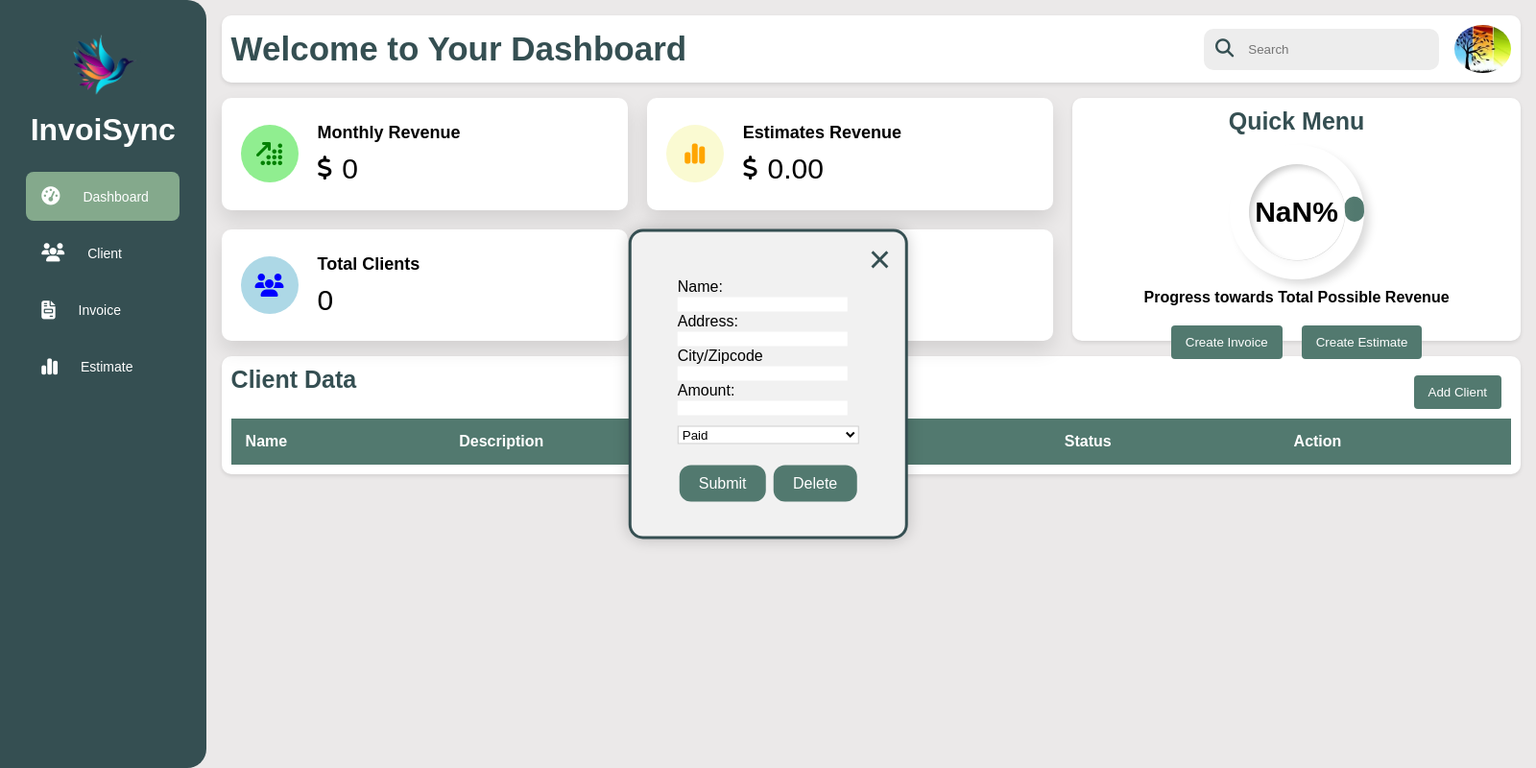
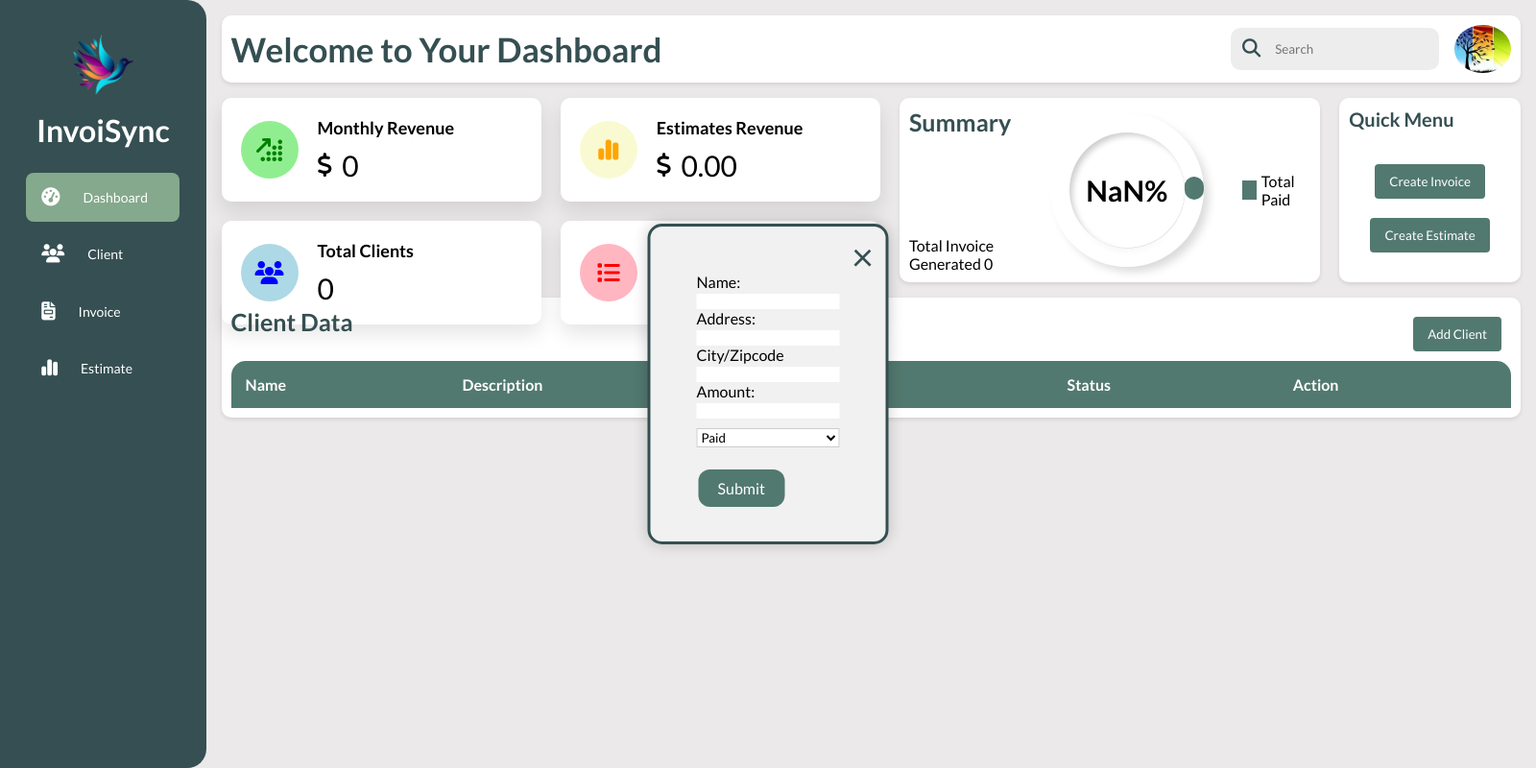
Before and after one commit to B1mendez/Invoice-Management, an Electron app: page index.html in a window 1600 px wide. Both pictures are taken after a click on the button "Add Client". Shown: the whole page at 96% size. Drawn offline with nearby package versions, Linux system fonts and the light colour scheme.

Commit message:
Display, Bug, & New Features
Changed the format of the progress bar to be aesthetic.

Major bug find when adding, editing, and deleting clients.

New fonts and internal color changes

```diff
--- a/css/styles.css
+++ b/css/styles.css
@@ -13,13 +13,12 @@
   border: none;
   outline: none;
   box-sizing: border-box;
-  font-family: "Poppins", sans-serif;
+  font-family: 'Lato', sans-serif;
 }
 
 body {
   display: flex;
   background-color: #ebe9e9;
-
 }
 
 main {
@@ -160,22 +159,19 @@ main {
   height: 50px;
   cursor: pointer;
   border-radius: 50%;
-
 }
 
 .overview {
   margin: 1rem 0;
   display: flex;
   justify-content: space-between;
-  height: 33%;
+  height: 25%;
 }
 
 .overview-container {
-  flex-basis: 65%;
+  flex-basis: 55%;
   display: grid;
-  /* Line up the cards in a row */
   justify-content: space-between;
-  /* Distribute the cards equally */
   grid-template-columns: repeat(2, 1fr);
   gap: 20px;
 }
@@ -184,7 +180,6 @@ main {
   display: flex;
   align-items: center;
   background: #fff;
-  /* or any light color of your preference */
   border-radius: 10px;
   padding: 20px;
   box-shadow: 0 10px 20px rgba(0, 0, 0, 0.1);
@@ -192,6 +187,7 @@ main {
 
 .icon-container {
   display: flex;
+  flex-direction: column;
   align-items: center;
   justify-content: center;
   border-radius: 50%;
@@ -203,13 +199,6 @@ main {
 .icon-container i {
   font-size: 24px;
   color: white;
-}
-
-.info-container {
-  display: flex;
-  flex-direction: column;
-  align-items: start;
-  /* Align items to the start */
 }
 
 .info-container h3 {
@@ -232,11 +221,11 @@ main {
   margin: 0;
 }
 
-.quick-menu {
+.progress-menu {
   flex-basis: 35%;
   margin-left: 20px;
   display: flex;
-  flex-direction: column;
+  flex-direction: row;
   gap: 10px;
   background: #fff;
   border-radius: 10px;
@@ -245,39 +234,56 @@ main {
   align-items: center;
 }
 
-.quick-menu h2 {
+#progress-header {
+  display: flex;
+  flex-direction: column;
+  justify-content: flex-start;
+  align-items: center;
+  height: 100%;
+}
+
+#progress-header h2 {
+  align-self: flex-start;
   font-size: 25px;
   color: var(--dark-color);
 }
 
-.quick-menu h3 {
+#progress-header p {
+  margin-top: auto;
+}
+
+.flex-grow {
+  flex-grow: 1;
+}
+
+.progress-menu h3 {
   font-size: 1rem;
 }
 
 .skill {
-  width: 140px;
-  height: 140px;
+  width: 160px;
+  height: 160px;
   position: relative;
 }
 
 .outer {
-  height: 140px;
-  width: 140px;
+  height: 160px;
+  width: 160px;
   padding: 20px;
   box-shadow: 6px 6px 10px -1px rgba(0, 0, 0, 0.15),
-  -6px -6px 10px -1px rgba(255, 255, 255, 0.7);
+    -6px -6px 10px -1px rgba(255, 255, 255, 0.7);
   border-radius: 50%;
 }
 
 .inner {
-  height: 100px;
-  width: 100px;
+  height: 120px;
+  width: 120px;
   display: flex;
   align-items: center;
   justify-content: center;
-  box-shadow: inset 4px 4px 6px -1px rgba(0, 0, 0, 0.2), inset
-  -4px -4px 6px -1px rgba(255, 255, 255, 0.7), -0.5px -0.5px 0px rgba(255, 255, 255, 1),
-  0.5px 0.5px 0px rgba(0, 0, 0, 0.15), 0px 12px 10px -10px rgba(0, 0, 0, 0.05);
+  background-color: #fff;
+  box-shadow: inset 4px 4px 6px -1px rgba(0, 0, 0, 0.2), inset -4px -4px 6px -1px rgba(255, 255, 255, 0.7), -0.5px -0.5px 0px rgba(255, 255, 255, 1),
+    0.5px 0.5px 0px rgba(0, 0, 0, 0.15), 0px 12px 10px -10px rgba(0, 0, 0, 0.05);
   border-radius: 50%;
 }
 
@@ -287,16 +293,16 @@ main {
   font-size: 30px;
 }
 
-.quick-menu circle {
+.progress-menu circle {
   fill: none;
   stroke: url(#GradientColor);
   stroke-width: 20px;
-  stroke-dasharray: 370;
-  stroke-dashoffset: 370;
+  stroke-dasharray: 435;
+  stroke-dashoffset: 435;
   animation: anim 2s linear forwards;
 }
 
-.quick-menu svg {
+.progress-menu svg {
   position: absolute;
   top: 0;
   left: 0;
@@ -305,14 +311,58 @@ main {
 
 @keyframes anim {
   100% {
-    stroke-dashoffset: 370;
+    stroke-dashoffset: 435;
   }
+}
+
+.quick-menu {
+  flex-basis: 15%;
+  margin-left: 20px;
+  display: block;
+  background: #fff;
+  border-radius: 10px;
+  padding: 10px;
+  box-shadow: 0 2px 4px rgba(0, 0, 0, 0.1);
+  align-items: center;
+}
+
+.quick-menu h2 {
+  font-size: 20px;
+  color: var(--dark-color);
+}
+
+#progress-legend {
+  display: flex;
+  flex-direction: column;
+  justify-content: flex-start;
+  align-items: center;
+  gap: 20px;
+  margin-left: 30px;
+}
+
+.legend-item {
+  display: flex;
+  flex-direction: row;
+  align-items: center;
+}
+
+.legend-color {
+  width: 20px;
+  height: 20px;
+  display: inline-block;
+  margin-right: 5px;
+}
+
+.legend-description {
+  display: inline-block;
 }
 
 #action-container {
   display: flex;
-  justify-content: space-between;
-  flex-direction: row;
+  justify-content: space-evenly;
+  flex-direction: column;
+  align-items: center;
+  margin-top: 25px;
 }
 
 #action-container button {
@@ -339,7 +389,6 @@ main {
   height: auto;
   display: flex;
   flex-direction: column;
-  /* Stack child elements vertically */
 }
 
 .table-header {
@@ -386,14 +435,50 @@ th {
   text-align: left;
 }
 
+th:first-child {
+  border-top-left-radius: 15px;
+}
+
+th:last-child {
+  border-top-right-radius: 15px;
+}
+
 tbody {
   background: #fff;
 }
 
 td {
   padding: 15px;
-  font-size: 14px;
+  font-size: 16px;
   color: #000;
+}
+
+td:nth-child(3) {
+  color: #39A7FF;
+  font-weight: 700;
+  font-size: 16px;
+}
+
+
+.paid-status {
+  background-color: #B0D9B1;
+  color: #618264;
+  border-radius: 15px;
+  text-align: center;
+  padding: 5px 10px;
+  display: inline-block;
+  vertical-align: middle;
+  margin: 10px 10px;
+}
+
+.unpaid-status {
+  background-color: #f0838e;
+  color: #952323;
+  border-radius: 15px;
+  text-align: center;
+  padding: 5px 10px;
+  display: inline-block;
+  margin: 10px 10px;
 }
 
 tfoot {
--- a/index.html
+++ b/index.html
@@ -7,6 +7,9 @@
   <meta name="viewport" content="width=device-width, initial-scale=1.0" />
   <title>Invoice Management</title>
   <link rel="stylesheet" href="./css/styles.css" />
+  <link rel="preconnect" href="https://fonts.googleapis.com">
+  <link rel="preconnect" href="https://fonts.gstatic.com" crossorigin>
+  <link href="https://fonts.googleapis.com/css2?family=Lato:wght@300;400;700&display=swap" rel="stylesheet">
   <script src="https://kit.fontawesome.com/81f487b25f.js" crossorigin="anonymous"></script>
   <script src="./scripts/dashboard.js"></script>
   <script src="./scripts/invoice.js"></script>
@@ -117,8 +120,11 @@
             </div>
           </article>
         </div>
-        <div class="quick-menu">
-          <h2>Quick Menu</h2>
+        <div class="progress-menu">
+          <div id="progress-header">
+            <h2>Summary</h2>
+            <p>Total Invoice Generated 0</p>
+          </div>
           <div class="skill">
             <div class="outer">
               <div class="inner">
@@ -127,15 +133,23 @@
             </div>
             <svg xmlns="http://www.w3.org/2000/svg" version="1.1" width="160px" height="160px">
               <defs>
-                <linearGradient id="GradientColor">
+                <lineargradient id="GradientColor">
                   <stop offset="0%" stop-color="#84a98c" />
                   <stop offset="100%" stop-color="#52796f" />
-                </linearGradient>
+                </lineargradient>
               </defs>
-              <circle cx="70" cy="70" r="60" stroke-linecap="round" />
+              <circle cx="80" cy="80" r="70" stroke-linecap="round" />
             </svg>
           </div>
-          <h3>Progress towards Total Possible Revenue</h3>
+          <div id="progress-legend">
+            <div class="legend-item">
+              <span class="legend-color" style="background-color: #52796f;"></span>
+              <span class="legend-description">Total Paid</span>
+            </div>
+          </div>
+        </div>
+        <div class="quick-menu">
+          <h2>Quick Menu</h2>
           <div id="action-container">
             <button id="add-invoice">Create Invoice</button>
             <button>Create Estimate</button>
@@ -187,7 +201,7 @@
           <label for="status"></label>
           <select name="text" id="status">
             <option>Paid</option>
-            <option>Unpaid</option>
+            <option>Due</option>
           </select>
 
           <br /><br />
--- a/scripts/dashboard.js
+++ b/scripts/dashboard.js
@@ -1,7 +1,7 @@
 function init() {
     let add = document.getElementById("add-client");
     add.addEventListener("click", function () {
-        showForm();
+        showForm(false);
     });
 
     let close = document.getElementById("close-button");
@@ -11,12 +11,18 @@ function init() {
     document.querySelector('#client-popup form').addEventListener('submit', handleFormSubmission);
 }
 
-function showForm() {
+function showForm(editMode = false) {
+    let deleteBtn = document.getElementById("delete-button");
+    deleteBtn.style.display = editMode ? "block" : "none";
+
+    // Display the form
     document.getElementById("client-popup").style.display = "block";
 }
 
 function hideForm() {
     document.getElementById("client-popup").style.display = "none";
+    document.querySelector('#client-popup form').reset();
+
 }
 
 function handleFormSubmission(e) {
@@ -41,8 +47,16 @@ function updateClient() {
     // Update the displayed table
     currentEditingRow.cells[0].textContent = name;
     currentEditingRow.cells[1].textContent = address;
-    currentEditingRow.cells[2].textContent = amount;
+    currentEditingRow.cells[2].textContent = `$ ${amount}.00`;
     currentEditingRow.cells[3].textContent = status;
+    currentEditingRow.cells[3].classList.remove('paid-status', 'unpaid-status');
+
+
+    if (status.toLowerCase() === 'paid') {
+        currentEditingRow.cells[3].classList.add('paid-status');
+    } else if (status.toLowerCase() === 'due') {
+        currentEditingRow.cells[3].classList.add('unpaid-status');
+    }
 
     // Update the clients array
     let updatedClient = {
@@ -78,12 +92,19 @@ function addClient() {
 
     row.insertCell(0).textContent = name;
     row.insertCell(1).textContent = address;
-    row.insertCell(2).textContent = amount;
-    row.insertCell(3).textContent = status;
-    // You can also add actions like delete or edit in the last cell if required.
+    row.insertCell(2).textContent = `$ ${amount}.00`;
+    let statusCell = row.insertCell(3);
+    statusCell.textContent = status;
+
+    if (status.toLowerCase() === 'paid') {
+        statusCell.classList.add('paid-status');
+    } else if (status.toLowerCase() === 'due') {
+        statusCell.classList.add('unpaid-status');
+    }
+
     let editBtn = document.createElement('button');
     editBtn.textContent = 'Edit';
-    editBtn.onclick = function() {
+    editBtn.onclick = function () {
         editClient(clientData, row);
     };
     row.insertCell(4).appendChild(editBtn);
@@ -123,19 +144,26 @@ function addClientRow(clientData) {
 
     row.insertCell(0).textContent = clientData.name;
     row.insertCell(1).textContent = clientData.address;
-    row.insertCell(2).textContent = clientData.amount;
-    row.insertCell(3).textContent = clientData.status;
+    row.insertCell(2).textContent = `$ ${clientData.amount}.00`;
+
+    let statusCell = row.insertCell(3);
+    statusCell.textContent = clientData.status;
+
+    if (clientData.status.toLowerCase() === 'paid') {
+        statusCell.classList.add('paid-status');
+    } else if (clientData.status.toLowerCase() === 'due') {
+        statusCell.classList.add('unpaid-status');
+    }
 
     let editBtn = document.createElement('button');
     editBtn.textContent = 'Edit';
-    editBtn.onclick = function() {
+    editBtn.onclick = function () {
         editClient(clientData, row);
     };
     row.insertCell(4).appendChild(editBtn);
 }
 
 function editClient(clientData, row) {
-    // Populate the form with the current data
     document.getElementById('name').value = clientData.name;
     document.getElementById('address').value = clientData.address;
     document.getElementById('city').value = clientData.city;
@@ -147,10 +175,10 @@ function editClient(clientData, row) {
 
     let deleteBtn = document.getElementById("delete-button");
     document.getElementById("delete-button").style.display = "block";
-    deleteBtn.onclick = function() {
+    deleteBtn.onclick = function () {
         deleteClient(clientData, row);
     };
-    showForm();
+    showForm(true);
     updateOverviewCards();
 }
 
@@ -171,7 +199,7 @@ function deleteClient(clientData, row) {
     }
 }
 
-function calculateMonthlyRevenue(){
+function calculateMonthlyRevenue() {
     let totalPaidAmount = clients
         .filter(client => client.status === 'Paid')
         .reduce((total, client) => total + parseFloat(client.amount), 0);
@@ -179,7 +207,7 @@ function calculateMonthlyRevenue(){
     return totalPaidAmount;
 }
 
-function calculateTotalRevenue(){
+function calculateTotalRevenue() {
     let totalAmount = clients
         .reduce((total, client) => total + parseFloat(client.amount), 0);
     return totalAmount;
@@ -204,9 +232,7 @@ function updateBreakDownBar() {
     let number = document.getElementById('number');
     number.innerHTML = `${percentage.toFixed(0)}%`;
 
-    let newOffset = 370 - (370 * percentage / 100);
-    console.log(newOffset);
-    console.log(percentage);
+    let newOffset = 435 - (435 * percentage / 100);
     updateKeyframes(newOffset);
 }
 
@@ -222,7 +248,7 @@ function updateKeyframes(newOffset) {
     styleSheet.insertRule(keyframes, styleSheet.cssRules.length);
 }
 
-window.addEventListener("DOMContentLoaded", function() {
+window.addEventListener("DOMContentLoaded", function () {
     init();
     displayClients();
     updateOverviewCards();
```
